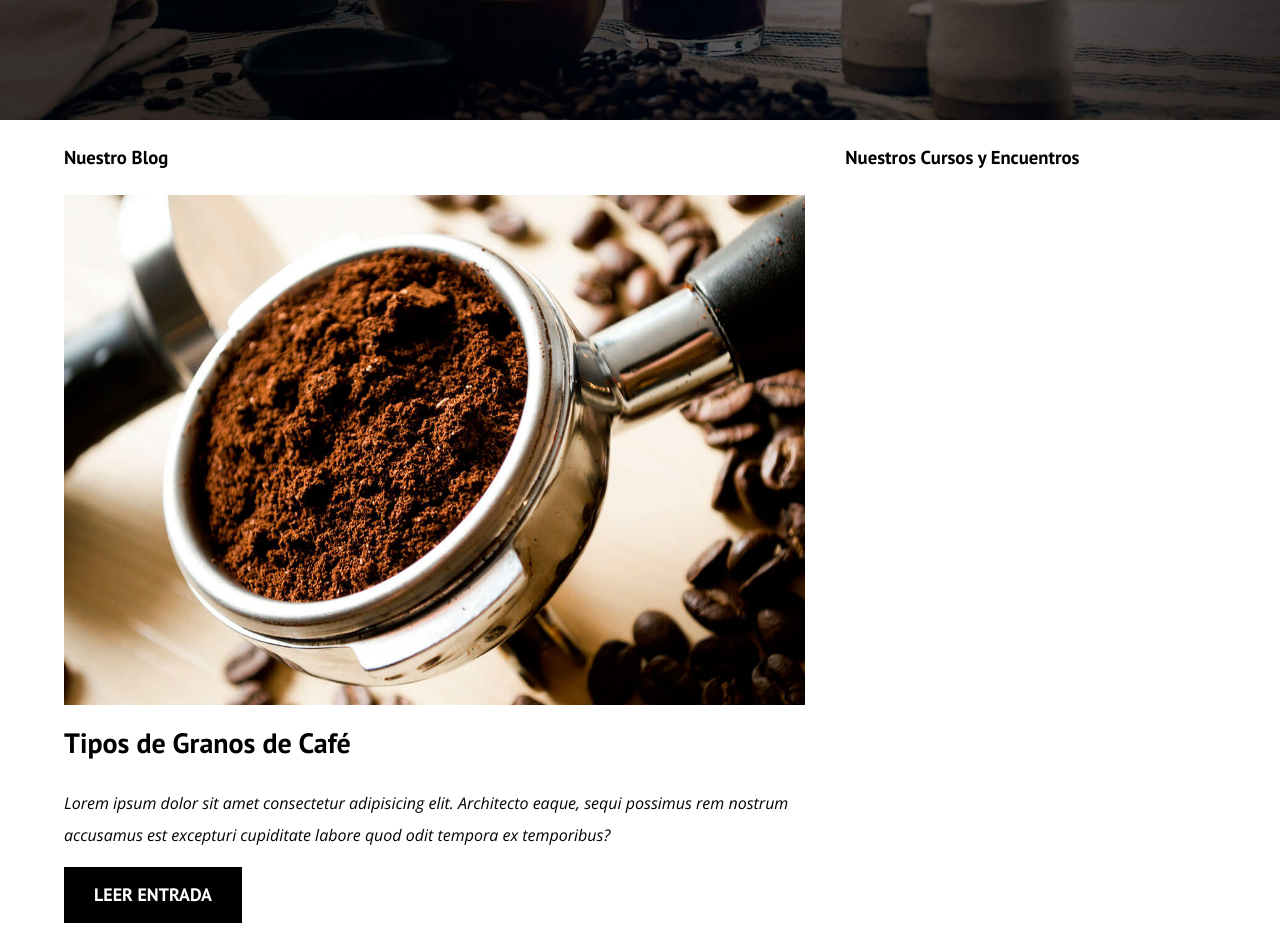
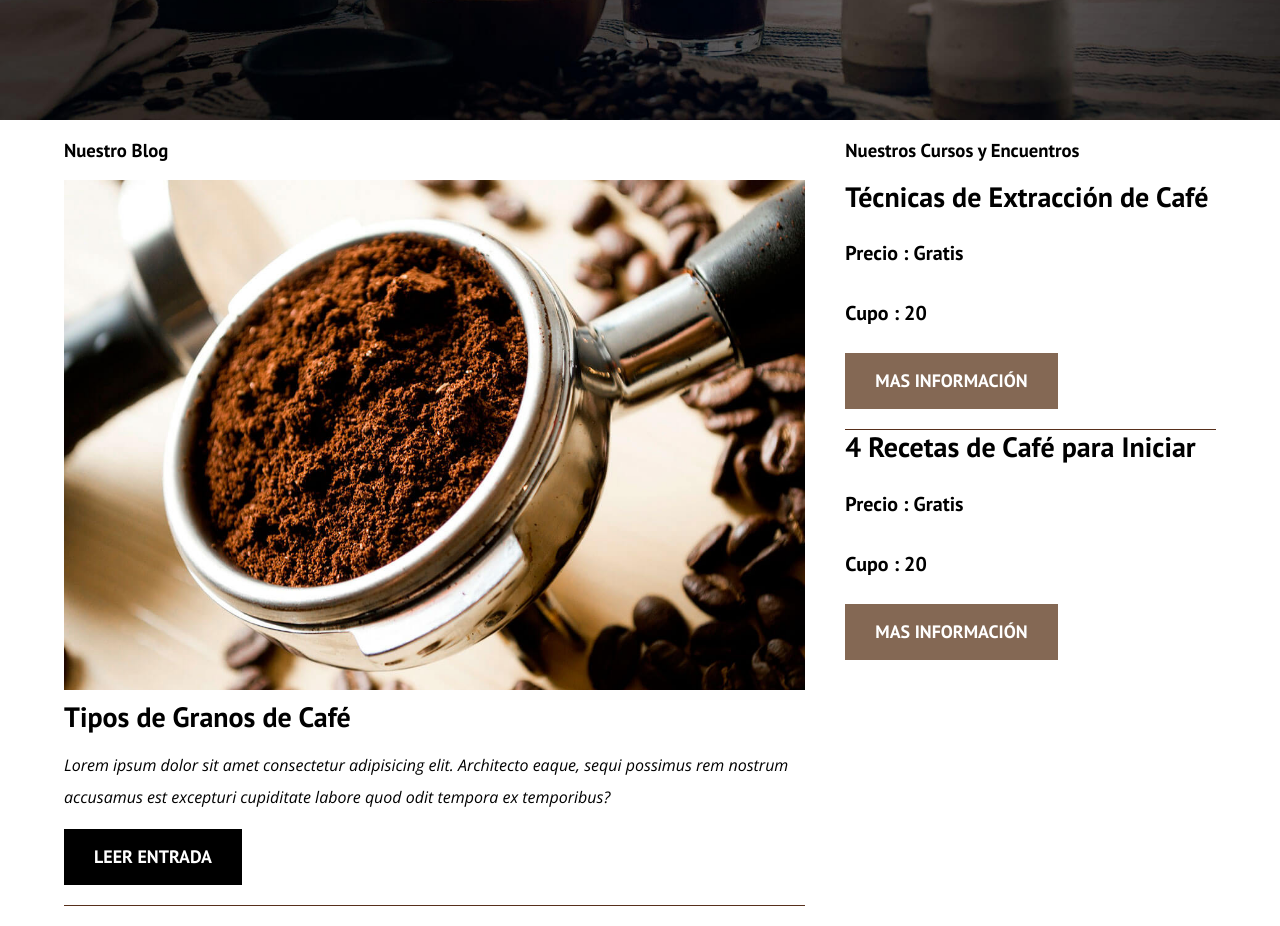
Before and after one commit to ssalgadoi/cafeBlock, a plain HTML site: page index.html in a window 1280 px wide. Shown: the part 480-1406 px from the top of the page. Drawn offline with nearby package versions, Linux system fonts and the light colour scheme.

Commit message:
Modificacion al html y css barra lateral

```diff
--- a/css/style.css
+++ b/css/style.css
@@ -33,6 +33,7 @@ a {
 }
 h1, h2, h3, h4 {
     font-family: var(--fuenteHeading);
+    line-height: 1.2;
 }
 h1 {
     font-size: 4.8rem;
@@ -146,3 +147,28 @@ img {
 .boton--primario {
     background-color: var(--negro);
 }
+.boton--secundario {
+    background-color: var(--primario);
+}
+.cursos {
+    list-style: none;
+}
+.widget-curso {
+    border-bottom: 1px solid var(--primarioOscuro);
+    margin-bottom: 0;
+}
+.widget-curso:last-of-type {
+    border: none;
+    margin-bottom: 0;
+}
+.widget-curso__label {
+    font-family: var(--fuenteHeading);
+    font-weight: bold;
+}
+.widget-curso__info {
+    font-weight: normal;
+}
+.widget-curso__info,
+.widget-curso__label {
+    font-size: 2rem;
+}
--- a/index.html
+++ b/index.html
@@ -67,6 +67,30 @@
         </main>
         <aside class="sidebar">
             <h3>Nuestros Cursos y Encuentros</h3>
+            <ul class="cursos no-padding">
+                <li class="widget-curso">
+                    <h4 class="no-margin">Técnicas de Extracción de Café</h4>
+                    <p class="widget-curso__label">Precio :
+                        <span class="widget-curso__info">Gratis</span>
+                    </p>
+                    <p class="widget-curso__label">Cupo :
+                        <span class="widget-curso__info">20</span>
+                    </p>
+                    <a class="boton boton--secundario" href="entrada.html">Mas información</a>
+                </li><!--Fin barra lateral-->
+
+                <li class="widget-curso">
+                    <h4 class="no-margin">4 Recetas de Café para Iniciar</h4>
+                    <p class="widget-curso__label">Precio :
+                        <span class="widget-curso__info">Gratis</span>
+                    </p>
+                    <p class="widget-curso__label">Cupo :
+                        <span class="widget-curso__info">20</span>
+                    </p>
+                    <a class="boton boton--secundario" href="entrada.html">Mas información</a>
+                </li><!--Fin barra lateral-->
+
+            </ul>
         </aside>
     </div>
 </body>
```
